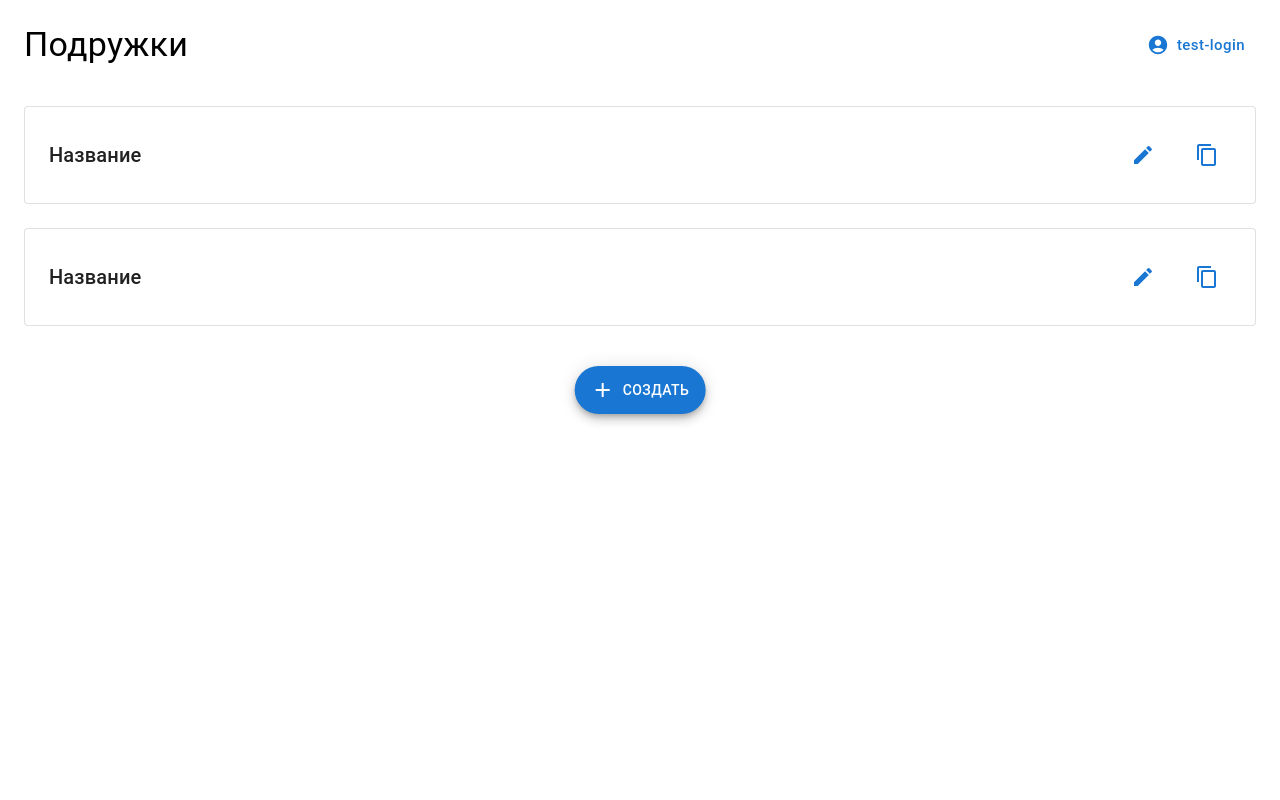
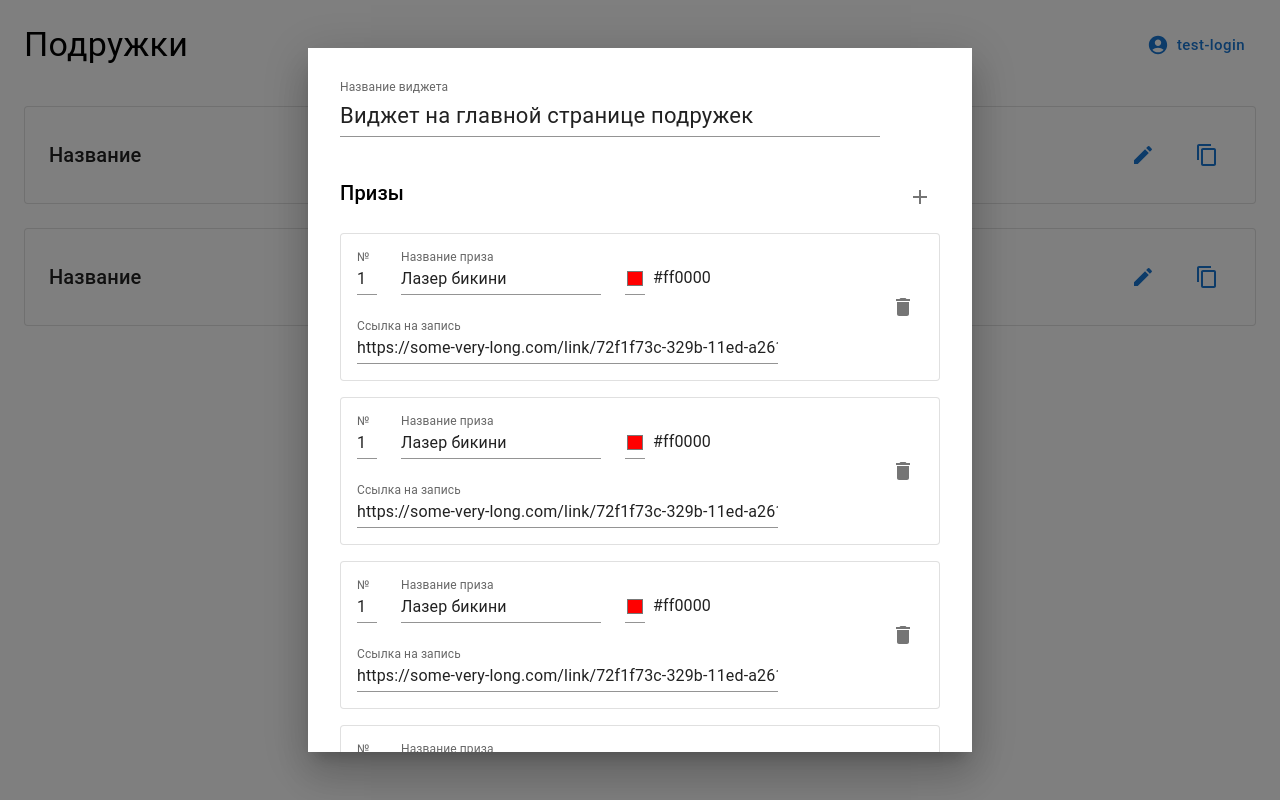
Before and after one commit to artcherenkov/furry-octo-succotash, a React (Create React App) app: page / in a window 1280 px wide. Both pictures are taken after a click on the button "СОЗДАТЬ". Built offline with nearby package versions, Linux system fonts and the light colour scheme.

Commit message:
Добавлен попап создания/редактирования виджета

```diff
--- a/package.json
+++ b/package.json
@@ -7,6 +7,7 @@
     "@emotion/styled": "^11.10.4",
     "@mui/icons-material": "^5.10.3",
     "@mui/material": "^5.10.4",
+    "@reduxjs/toolkit": "^1.8.5",
     "@testing-library/jest-dom": "^5.16.5",
     "@testing-library/react": "^13.4.0",
     "@testing-library/user-event": "^13.5.0",
@@ -16,6 +17,7 @@
     "@types/react-dom": "^18.0.6",
     "react": "^18.2.0",
     "react-dom": "^18.2.0",
+    "react-redux": "^8.0.2",
     "react-router-dom": "6.3.0",
     "react-scripts": "5.0.1",
     "typescript": "^4.8.3",
--- /dev/null
+++ b/src/components/WidgetPopup/WidgetPopup.tsx
@@ -0,0 +1,75 @@
+import Modal from "@mui/material/Modal";
+import { useAppDispatch, useAppSelector } from "../../store/hooks";
+import {
+  selectShowWidgetPopup,
+  toggleWidgetPopup,
+} from "../../store/slices/app-state";
+import Box from "@mui/material/Box";
+import TextField from "@mui/material/TextField";
+import Typography from "@mui/material/Typography";
+import PrizeRow from "./components/PrizeRow";
+import IconButton from "@mui/material/IconButton";
+import AddIcon from "@mui/icons-material/Add";
+import Button from "@mui/material/Button";
+
+const style = {
+  position: "absolute" as "absolute",
+  top: "50%",
+  left: "50%",
+  transform: "translate(-50%, -50%)",
+  width: 600,
+  maxWidth: "80vw",
+  maxHeight: "80vh",
+  overflowY: "auto",
+  bgcolor: "background.paper",
+  boxShadow: 24,
+  p: 4,
+};
+
+const WidgetPopup = () => {
+  const dispatch = useAppDispatch();
+  const open = useAppSelector(selectShowWidgetPopup);
+
+  const handleClose = () => {
+    dispatch(toggleWidgetPopup(false));
+  };
+
+  return (
+    <Modal open={open} onClose={handleClose}>
+      <Box sx={style}>
+        <TextField
+          sx={{ width: "90%", mb: 5 }}
+          defaultValue="Виджет на главной странице подружек"
+          label="Название виджета"
+          variant="standard"
+          InputProps={{
+            style: { fontSize: 22 },
+          }}
+        />
+
+        <Box mb={2} sx={{ display: "flex" }}>
+          <Typography variant="h6">Призы</Typography>
+          <IconButton sx={{ ml: "auto" }}>
+            <AddIcon />
+          </IconButton>
+        </Box>
+
+        <PrizeRow />
+        <PrizeRow />
+        <PrizeRow />
+        <PrizeRow />
+
+        <Box mt={6} sx={{ display: "flex", justifyContent: "flex-end" }}>
+          <Button sx={{ mr: 2 }} variant="contained">
+            Редактировать
+          </Button>
+          <Button variant="contained" color="warning">
+            Удалить
+          </Button>
+        </Box>
+      </Box>
+    </Modal>
+  );
+};
+
+export default WidgetPopup;
--- /dev/null
+++ b/src/components/WidgetPopup/components/PrizeRow.tsx
@@ -0,0 +1,66 @@
+import Paper from "@mui/material/Paper";
+import TextField from "@mui/material/TextField";
+import Typography from "@mui/material/Typography";
+import IconButton from "@mui/material/IconButton";
+import DeleteIcon from "@mui/icons-material/Delete";
+import Box from "@mui/material/Box";
+
+const PrizeRow = () => {
+  return (
+    <Paper
+      sx={{
+        p: 2,
+        display: "flex",
+        alignItems: "center",
+        "&:not(:last-child)": { mb: 2 },
+      }}
+      variant="outlined"
+      elevation={0}
+    >
+      <Box sx={{ flexGrow: 1 }}>
+        <Box sx={{ display: "flex" }}>
+          <TextField
+            sx={{ mr: 3, width: 20 }}
+            size="small"
+            defaultValue="1"
+            label="№"
+            variant="standard"
+          />
+          <TextField
+            sx={{ mr: 3, width: 200 }}
+            size="small"
+            defaultValue="Лазер бикини"
+            label="Название приза"
+            variant="standard"
+          />
+          <TextField
+            size="small"
+            sx={{ width: 20 }}
+            type="color"
+            label=" "
+            defaultValue="#ff0000"
+            variant="standard"
+          />
+          <Typography mt={2} ml={1}>
+            #ff0000
+          </Typography>
+        </Box>
+        <Box>
+          <TextField
+            sx={{ mt: 3, width: "80%" }}
+            size="small"
+            defaultValue="https://some-very-long.com/link/72f1f73c-329b-11ed-a261-0242ac120002"
+            label="Ссылка на запись"
+            variant="standard"
+          />
+        </Box>
+      </Box>
+
+      <IconButton sx={{ ml: "auto" }}>
+        <DeleteIcon />
+      </IconButton>
+    </Paper>
+  );
+};
+
+export default PrizeRow;
--- a/src/index.tsx
+++ b/src/index.tsx
@@ -1,15 +1,19 @@
-import React from 'react';
-import ReactDOM from 'react-dom/client';
-import './index.css';
-import App from './components/App/App';
-import reportWebVitals from './reportWebVitals';
+import React from "react";
+import ReactDOM from "react-dom/client";
+import "./index.css";
+import App from "./components/App/App";
+import reportWebVitals from "./reportWebVitals";
+import { Provider } from "react-redux";
+import { store } from "./store";
 
 const root = ReactDOM.createRoot(
-  document.getElementById('root') as HTMLElement
+  document.getElementById("root") as HTMLElement
 );
 root.render(
   <React.StrictMode>
-    <App />
+    <Provider store={store}>
+      <App />
+    </Provider>
   </React.StrictMode>
 );
 
--- a/src/pages/Main/Main.tsx
+++ b/src/pages/Main/Main.tsx
@@ -1,7 +1,7 @@
 import Box from "@mui/material/Box";
-import AddIcon from "@mui/icons-material/Add";
 import WidgetRow from "./components/WidgetRow/WidgetRow";
-import { Fab } from "@mui/material";
+import CreateWidgetButton from "./components/CreateWidgetButton/CreateWidgetButton";
+import WidgetPopup from "../../components/WidgetPopup/WidgetPopup";
 
 const MainPage = () => {
   return (
@@ -10,20 +10,8 @@ const MainPage = () => {
         <WidgetRow />
         <WidgetRow />
       </Box>
-
-      <Fab
-        color="primary"
-        variant="extended"
-        sx={{
-          position: "sticky",
-          bottom: 50,
-          left: "50%",
-          transform: "translateX(-50%)",
-        }}
-      >
-        <AddIcon sx={{ mr: 1 }} />
-        Создать
-      </Fab>
+      <CreateWidgetButton />
+      <WidgetPopup />
     </>
   );
 };
--- /dev/null
+++ b/src/pages/Main/components/CreateWidgetButton/CreateWidgetButton.tsx
@@ -0,0 +1,31 @@
+import AddIcon from "@mui/icons-material/Add";
+import Fab from "@mui/material/Fab";
+import { useAppDispatch } from "../../../../store/hooks";
+import { toggleWidgetPopup } from "../../../../store/slices/app-state";
+
+const CreateWidgetButton = () => {
+  const dispatch = useAppDispatch();
+
+  const handleClick = () => {
+    dispatch(toggleWidgetPopup(true));
+  };
+
+  return (
+    <Fab
+      color="primary"
+      variant="extended"
+      onClick={handleClick}
+      sx={{
+        position: "sticky",
+        bottom: 50,
+        left: "50%",
+        transform: "translateX(-50%)",
+      }}
+    >
+      <AddIcon sx={{ mr: 1 }} />
+      Создать
+    </Fab>
+  );
+};
+
+export default CreateWidgetButton;
--- /dev/null
+++ b/src/store/hooks.ts
@@ -0,0 +1,7 @@
+import { useDispatch, useSelector } from "react-redux";
+import type { TypedUseSelectorHook } from "react-redux";
+import type { RootState, AppDispatch } from "./index";
+
+// Use throughout your app instead of plain `useDispatch` and `useSelector`
+export const useAppDispatch: () => AppDispatch = useDispatch;
+export const useAppSelector: TypedUseSelectorHook<RootState> = useSelector;
--- /dev/null
+++ b/src/store/index.ts
@@ -0,0 +1,13 @@
+import { configureStore } from "@reduxjs/toolkit";
+import appStateReducer from "./slices/app-state";
+
+export const store = configureStore({
+  reducer: {
+    appState: appStateReducer,
+  },
+});
+
+// Infer the `RootState` and `AppDispatch` types from the store itself
+export type RootState = ReturnType<typeof store.getState>;
+// Inferred type: {posts: PostsState, comments: CommentsState, users: UsersState}
+export type AppDispatch = typeof store.dispatch;
--- /dev/null
+++ b/src/store/slices/app-state.ts
@@ -0,0 +1,28 @@
+import type { PayloadAction } from "@reduxjs/toolkit";
+import { createSlice } from "@reduxjs/toolkit";
+import type { RootState } from "../";
+
+interface AppState {
+  showWidgetPopup: boolean;
+}
+
+const initialState: AppState = {
+  showWidgetPopup: false,
+};
+
+export const appStateSlice = createSlice({
+  name: "appState",
+  initialState,
+  reducers: {
+    toggleWidgetPopup: (state, action: PayloadAction<boolean>) => {
+      state.showWidgetPopup = action.payload;
+    },
+  },
+});
+
+export const { toggleWidgetPopup } = appStateSlice.actions;
+
+export const selectShowWidgetPopup = (state: RootState) =>
+  state.appState.showWidgetPopup;
+
+export default appStateSlice.reducer;
```
Also changed, not shown: src/types.ts (added, +36 -0 lines), 1 other file (tests, documents, lock files or other folders).
